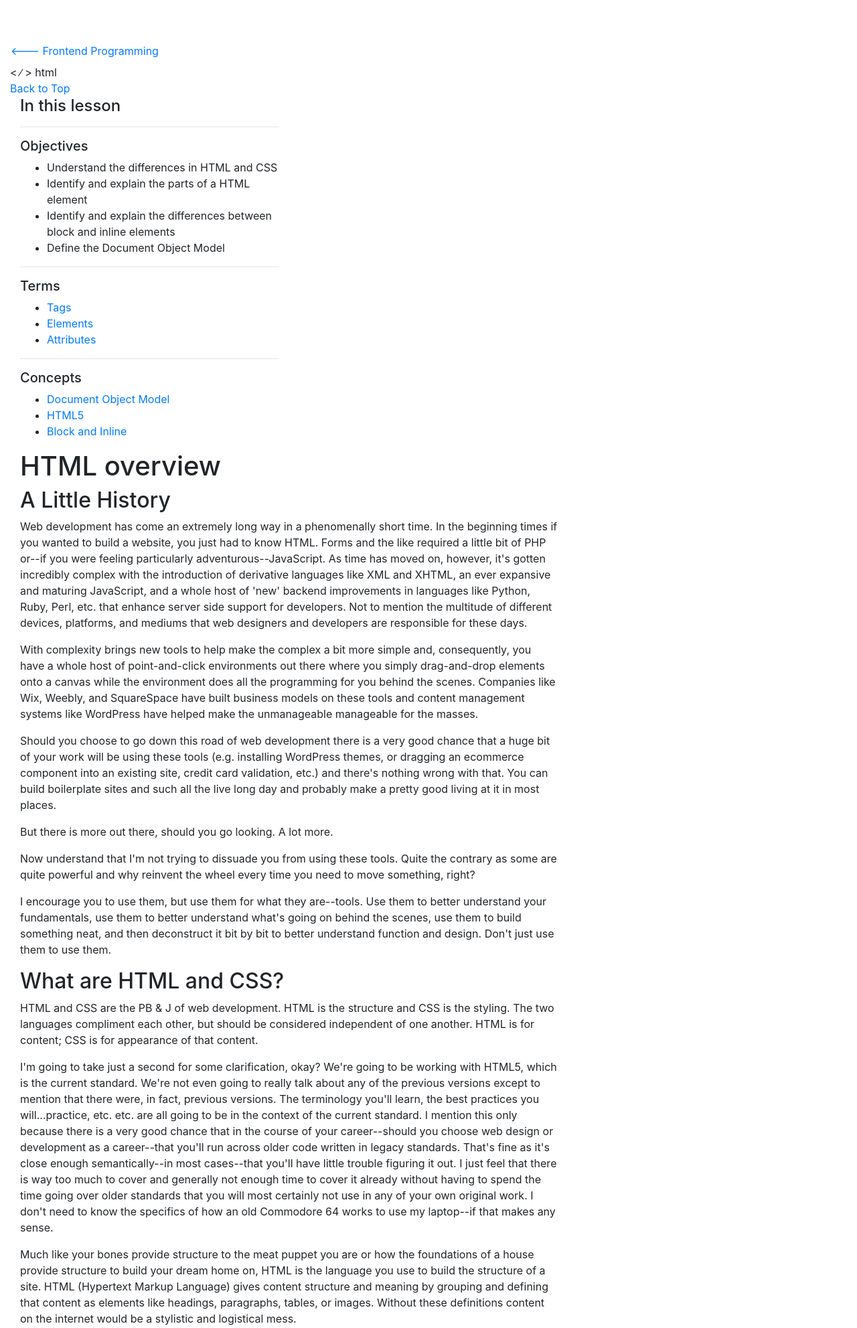
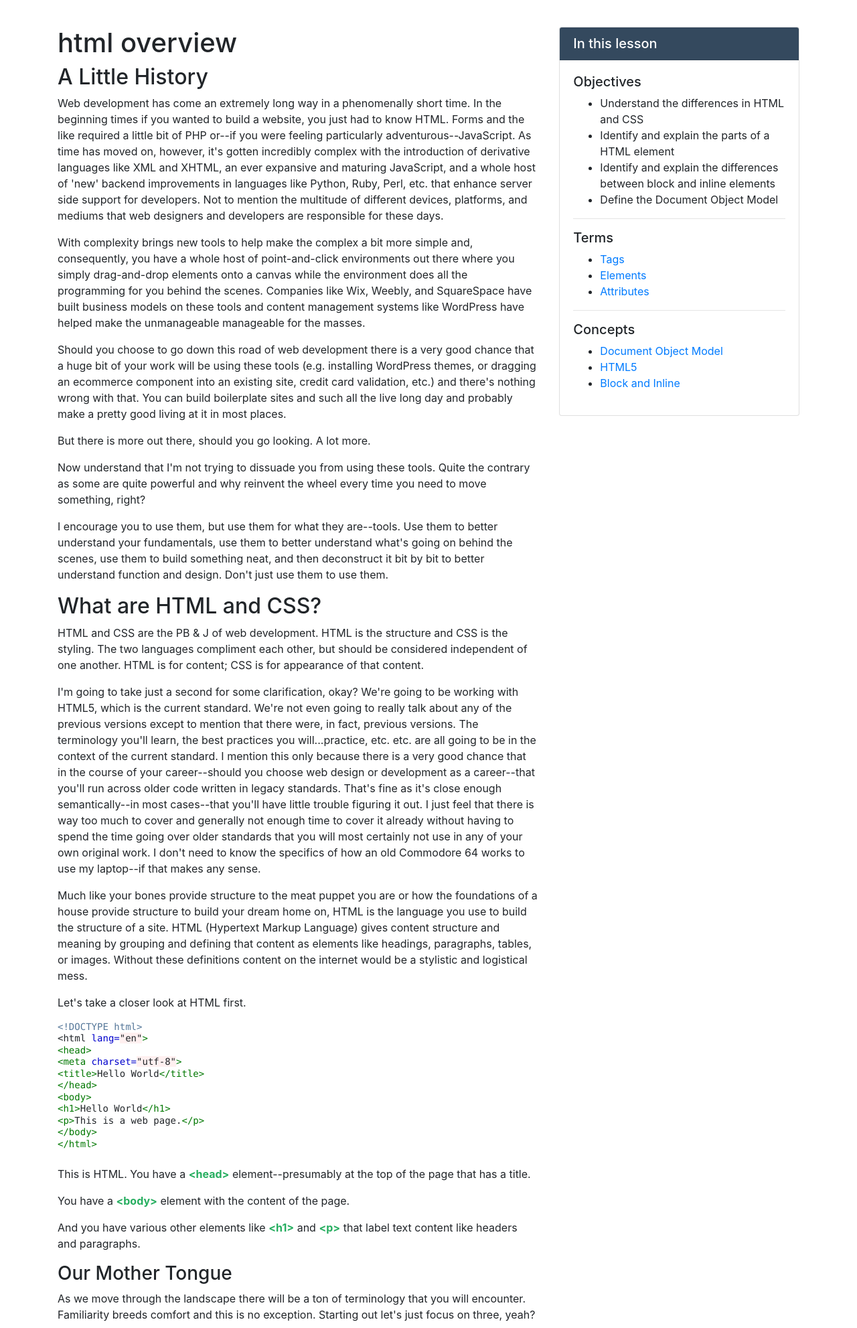
Before and after one commit to m-barnes/frontend-fall2018, a PHP site: page /overview.html in a window 1280 px wide. Shown: the top 1983 px of the page at 67% size. Run offline with PHP 8.4, Linux system fonts and the light colour scheme.

Commit message:
testing final design

```diff
--- a/css/default.css
+++ b/css/default.css
@@ -5,13 +5,9 @@
  */
 
 body {
-  padding-top: 54px;
 }
 
 @media (min-width: 992px) {
-  body {
-    padding-top: 56px;
-  }
 }
 
 .pagination {
@@ -25,3 +21,44 @@ body {
   background-size: cover;
   -o-background-size: cover;
 }
+
+#top {
+  z-index:99;
+  position:fixed;
+  bottom:1rem;
+  right:1rem;
+  display:none;
+}
+
+.greenText {
+  color: #27AE60;
+  font-weight:bold;
+}
+
+pre {
+     white-space: pre-wrap;       /* Since CSS 2.1 */
+     white-space: -moz-pre-wrap;  /* Mozilla, since 1999 */
+     white-space: -pre-wrap;      /* Opera 4-6 */
+     white-space: -o-pre-wrap;    /* Opera 7 */
+     word-wrap: break-word;       /* Internet Explorer 5.5+ */
+ 	word-break:keep-all;
+ 	}
+
+image {
+  width:100%;
+}
+
+.flex-main {
+  flex:1;
+  padding:1em;
+}
+
+.flex-widget {
+  flex:.50;
+  padding:1em;
+}
+
+.html {
+  background-color:#34495e;
+  color:white;
+}
--- a/overview.html
+++ b/overview.html
@@ -7,49 +7,24 @@
     <link href="vendor/bootstrap/css/bootstrap.css" rel="stylesheet">
     <!-- Custom CSS -->
     <link href="css/default.css" rel="stylesheet">
-    <script type="text/javascript" src="vendor/bootstrap/js/bootstrap.js"></script>
+
 
 
 
 </head>
 <body>
-  <header>
-    <div class=" header navbar navbar-default navbar-fixed-top">
-        <div><a href="javascript:history.back(1)">&#129104;</a>
-        <a href="index.html">Frontend Programming</a></div>
-    </div>
-    <div class="languages">
-      <div class="col-md-4 html">&#60;&nbsp;&#8725;&nbsp;&#62;&nbsp;html</div>
-    </div>
-  </header>
-  <main class="col-md-12 main">
-    <div id="top"><a href="#">Back to Top</a></div>
-  <!--Jump Menu-->
-  <aside class="col-md-4 col-md-push-8 jump">
-        <h4>In this lesson</h4>
-        <hr />
-        <h5>Objectives</h5>
-              <ul>
-                <li>Understand the differences in HTML and CSS</li>
-                <li>Identify and explain the parts of a HTML element</li>
-                <li>Identify and explain the differences between block and inline elements</li>
-                <li>Define the Document Object Model</li>
-              </ul><hr/>
-        <h5>Terms</h5>
-              <ul>
-                <li><a href="#tags">Tags</a></li>
-                <li><a href="#elements">Elements</a></li>
-                <li><a href="#attributes">Attributes</a></li>
-              </ul><hr/>
-        <h5>Concepts</h5>
-              <ul>
-                <li><a href="#dom">Document Object Model</a></li>
-                <li><a href="#html5">HTML5</a></li>
-                <li><a href="#blockInline">Block and Inline</a></li>
-              </ul>
-  </aside>
-      <article class="col-md-8 col-md-pull-4 padding2rem">
-				      <h1>HTML overview</h1>
+  <!-- Page Content -->
+<div class="container">
+
+
+  <div class="row row flex-column-reverse flex-lg-row">
+    <div id="top"><a href="#" class="btn btn-dark btn-lg">Back to Top</a></div>
+
+    <!-- Post Content Column -->
+    <div class="flex-main">
+
+      <!-- Title -->
+      <h1 class="mt-4">html overview</h1>
           <h2>A Little History</h2>
           <p>Web development has come an extremely long way in a phenomenally short time. In the beginning times if you wanted to build a website, you just had to know HTML. Forms and the like required a little bit of PHP or--if you were feeling particularly adventurous--JavaScript. As time has moved on, however, it's gotten incredibly complex with the introduction of derivative languages like XML and XHTML, an ever expansive and maturing JavaScript, and a whole host of 'new' backend improvements in languages like Python, Ruby, Perl, etc. that enhance server side support for developers. Not to mention the multitude of different devices, platforms, and mediums that web designers and developers are responsible for these days.</p>
           <p>With complexity brings new tools to help make the complex a bit more simple and, consequently, you have a whole host of point-and-click environments out there where you simply drag-and-drop elements onto a canvas while the environment does all the programming for you behind the scenes. Companies like Wix, Weebly, and SquareSpace have built business models on these tools and content management systems like WordPress have helped make the unmanageable manageable for the masses.</p>
@@ -110,10 +85,10 @@
 <pre style="margin: 0; line-height: 125%"><span style="color: #007700">&lt;img</span> <span style="color: #0000CC">src=</span><span style="background-color: #fff0f0">&quot;images/background.png&quot;</span> <span style="color: #0000CC">alt=</span><span style="background-color: #fff0f0">&quot;background image&quot;</span> <span style="color: #0000CC">width=</span><span style="background-color: #fff0f0">&quot;100%&quot;</span> <span style="color: #0000CC">height=</span><span style="background-color: #fff0f0">&quot;100%&quot;</span><span style="color: #007700">/&gt;</span></pre></td></tr></table><br/>
         <p>This image element has an <span class="attribute">alt-text</span> attribute (for accessiblity), a specified <span class="attribute">width</span> attribute (for display), and a specified <span class="attribute">height</span> attribute (for display).</p>
       <h5>Putting it together</h5>
-						<img src="images/elementExample.png" alt="example of image HTML" class="centered"/>
+        <img src="images/elementExample.png" class="image" alt="example of image HTML"/>
       <h3>HTML Concepts</h3>
       <a name="dom" class="anchor"></a>
-					<h4>Document Object Model</h4>
+      <h4>Document Object Model</h4><br/>
 <pre style="margin: 0; line-height: 125%"><span style="color: #557799">&lt;!DOCTYPE html&gt;</span>
 <span style="color: #007700">&lt;html</span> <span style="color: #0000CC">lang=</span><span style="background-color: #fff0f0">&quot;en&quot;</span><span style="color: #007700">&gt;</span>
 <span style="color: #007700">&lt;head&gt;</span>
@@ -130,7 +105,7 @@
         <p>A html document (that looks weird doesn't it?) is saved in a particular type of file named--you guessed it--a HTML file. It carries a *.html extension and can be executed in a browser of your choice. In an effort towards standardization, developers often include a boilerplate list of html tags. Some are just a matter of best practices and provide the basics of structure (e.g. <span class="greenText">&lt;head&gt;</span>, <span class="greenText">&lt;body&gt;</span>, etc.) and some are required for the browser (e.g. DOCTYPE declaration, <span class="greenText">&lt;html&gt;</span>, etc.).</p>
         <p>When the browser loads the page it creates a separate object called the document object model, which is a platform and language neutral interface that allows programs and scripts to dynamically access and update content, structure, and style. It is--essentially--a guide on how to interact with all the elements on the page. It's an English to Spanish dictionary. A Rosetta Stone for how to interact with html documents.</p>
         <p>The document object model, or DOM, is a tree structure where every node is an object that represents an element in the html. Here's an illustration for you to check out.</p>
-						<object data="images/dom.svg" type="image/svg+xml" class="centered" alt="picture of the document object model"></object>
+        <img src="images/dom.svg" class="image" alt="image of the document object model"/>
         <p>As you can see in the representative example, every bit of html code is parsed out and displayed in the hierarchy. Some have a parent / child relationship like <span class="greenText">&lt;head&gt;</span> and <span class="greenText">&lt;title&gt;</span> elements, some have sibling relationships like <span class="greenText">&lt;head&gt;</span> and <span class="greenText">&lt;body&gt;</span> and some nodes are considered extensions of elements like the attribute 'href' to the <span class="greenText">&lt;a&gt;</span> element.</p>
         <p>If you were to look at this in-situ, you might not notice a whole lot of difference between it and the html code itself, especially if that html code is properly indented and well formatted. However, not all code is created equal and so a DOM is created at execution to ensure a platform and language indifferent standard that everyone can use whether it's another frontend developer, a web designer, a backend programmer, or whomever.</p>
         <p>The purpose--at least for us as frontend developers--is it provides us a way to manipulate the styling of the content via CSS (Cascading Style Sheets) or to make elements interactive via JavaScript, both of which we'll talk about in detail as we go on.</p>
@@ -162,26 +137,66 @@
     <h4>A few last things</h4>
       <p>We're going to talk--in some detail--about all these different elements and where they fit into the bigger picture. I've included a <a href="reference.html">reference</a> of sorts that I'll link to periodically in the text and that can be found on the main page. It includes--among other things--a section on content categories. It features all the different divisions, the elements you'd expect to find in each division, and a brief blurb about the element's use.</p>
       <p>This has been a lot thrown your way this first time out, but like any big project if you want it to last, you have to have a strong foundation on which to build. We'll definitely be looking at these ideas and concepts in detail as we move through the course work, so don't worry if something just isn't clicking. We'll get there.</p>
+    </div>
 
-        </article>
+<!-- Sidebar Widgets Column -->
+    <div class="flex-widget">
 
+      <!-- Side Widget -->
+      <div class="card my-4">
+        <h5 class="card-header html">In this lesson</h5>
+        <div class="card-body">
+          <h5>Objectives</h5>
+                <ul>
+                  <li>Understand the differences in HTML and CSS</li>
+                  <li>Identify and explain the parts of a HTML element</li>
+                  <li>Identify and explain the differences between block and inline elements</li>
+                  <li>Define the Document Object Model</li>
+                </ul><hr/>
+          <h5>Terms</h5>
+                <ul>
+                  <li><a href="#tags">Tags</a></li>
+                  <li><a href="#elements">Elements</a></li>
+                  <li><a href="#attributes">Attributes</a></li>
+                </ul><hr/>
+          <h5>Concepts</h5>
+                <ul>
+                  <li><a href="#dom">Document Object Model</a></li>
+                  <li><a href="#html5">HTML5</a></li>
+                  <li><a href="#blockInline">Block and Inline</a></li>
+                </ul>
 
+          </div>
+      </div>
 
-        </main>
+    </div>
+
+  </div>
+  <!-- /.row -->
+
+</div>
+<!-- /.container -->
+<footer>
+  <script type="text/javascript" src="vendor/bootstrap/js/bootstrap.js"></script>
+  <script type="text/javascript" src="vendor/jquery/jquery.js"></script>
   <script>
+  //fade in the back to top button
   (function($) {
   $(document).ready(function(){
-
-            //When distance from top = 250px fade button in/out
+      //When distance from top = 2000px fade button in/out
       $(window).scroll(function(){
-                if ($(this).scrollTop() > 250) {
+          if ($(this).scrollTop() > 2000) {
               $('#top').fadeIn(300);
           } else {
               $('#top').fadeOut(300);
           }
       });
   });
-        })(jQuery);</script>
+  })(jQuery);
+
+</script>
+
+</footer>
 
 </body>
 </html>
```
Also changed, not shown: html.html (line endings or trailing spaces), 8 other files. Lines whose indentation alone changed are shown as unchanged.
